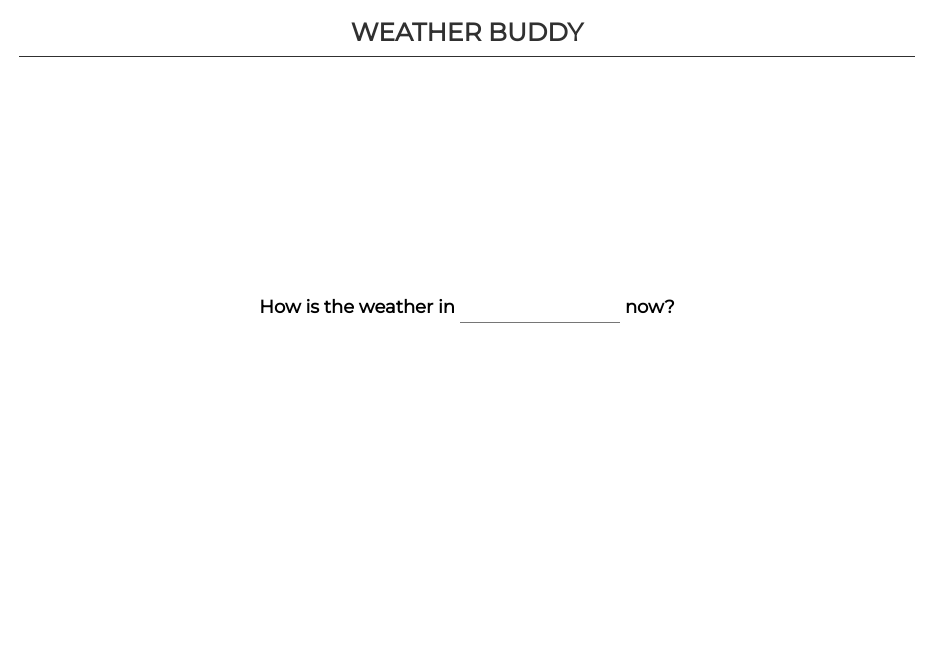
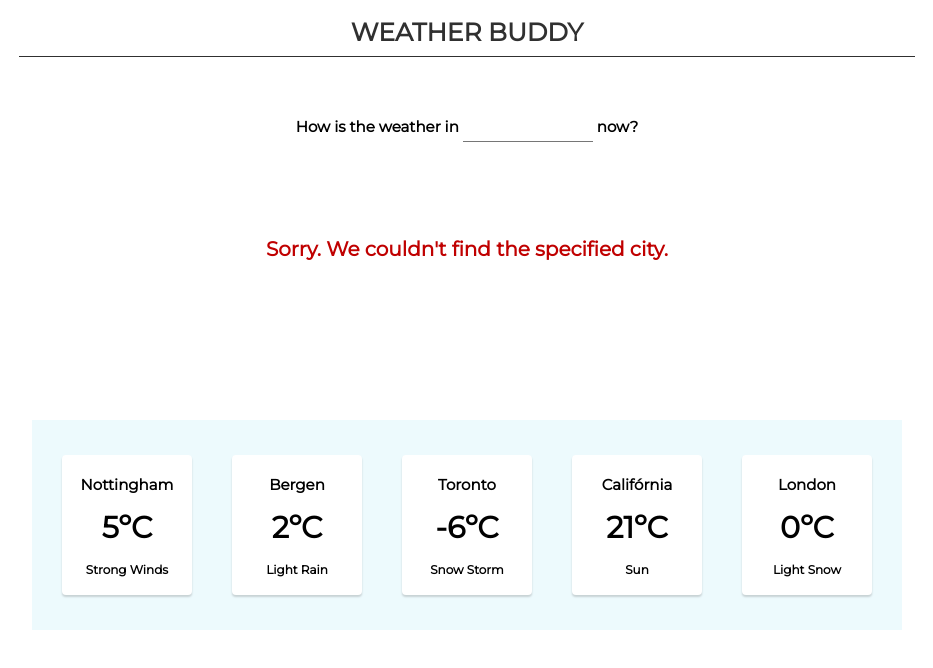
Before and after one commit to rarycoringa/weather-buddy-app, a React (Create React App) app: page / in a window 1280 px wide. Shown: the top 668 px of the page, without its empty margins (173-1106 px from the left). Built offline with nearby package versions, Linux system fonts and the light colour scheme.

Commit message:
Remove title file component and reorganize components

```diff
--- a/src/App.css
+++ b/src/App.css
@@ -50,11 +50,15 @@ input:-webkit-autofill {
   -webkit-box-shadow: 0 0 0 30px white inset;
 }
 
-form.first {
+form.main {
   margin: 25% 0%;
 }
 
-form.first input {
+form.secondary {
+  margin: 5% 0%;
+}
+
+form.main input {
   font-size: 18px;
   height: 42px;
   width: 160px;
@@ -62,7 +66,7 @@ form.first input {
   margin: 0px 5px;
 }
 
-form.second input{
+form.secondary input{
   font-size: 15px;
   height: 40px;
   width: 130px;
@@ -88,9 +92,16 @@ form.second input{
   box-shadow: 0px 2px 2px rgba(48,48,48, 0.2);
 }
 
-.cities {
+.cards {
   align-items: center;
   display: inline-flex;
   padding: 15px 10px;
   background-color: #EDFAFD;
+  margin: 5% 0%;
 }
+
+.notfound {
+  height: 130px;
+  padding: 5px;
+  margin: 20px;
+}
--- a/src/components/Forms.jsx
+++ b/src/components/Forms.jsx
@@ -1,38 +1,21 @@
 import React from 'react';
 
-export class FirstCityForm extends React.Component {
-  constructor(props) {
-    super(props);
-    this.state = {value: ''};
-
-    this.handleChange = this.handleChange.bind(this);
-    this.handleSubmit = this.handleSubmit.bind(this);
-  }
-
-  handleChange(event) {
-    this.setState({value: event.target.value});
-  }
-
-  handleSubmit(event) {
-    alert('City: ' + this.state.value);
-
-  }
-
+export class MainWeatherForm extends React.Component {
   render() {
     return (
-      <form class="first" onSubmit={this.handleSubmit}>
+      <form class="main">
         <h2>How is the weather in</h2>
-        <input type="text" value={this.state.value} name="city" onChange={this.handleChange}/>
+        <input type="text" name="city"/>
         <h2>now?</h2>
       </form>
     );
   }
 }
 
-export class SecondCityForm extends React.Component {
+export class SecondaryWeatherForm extends React.Component {
   render() {
     return (
-      <form class="second">
+      <form class="secondary">
         <h3>How is the weather in</h3>
         <input type="text" name="city" />
         <h3>now?</h3>
--- a/src/components/Title.jsx
+++ /dev/null
@@ -1,11 +0,0 @@
-import React from 'react';
-
-export class Title extends React.Component {
-  render() {
-    return (
-      <div class="title">
-        <h1>WEATHER BUDDY</h1>
-      </div>
-    )
-  }
-}
--- a/src/components/Weather.jsx
+++ b/src/components/Weather.jsx
@@ -24,7 +24,7 @@ export class WeatherCard extends React.Component {
 export class WeatherCardsList extends React.Component {
   render() {
     return (
-      <div class="cities">
+      <div class="cards">
         <WeatherCard city="Nottingham" temp="5" weather="Strong Winds" />
         <WeatherCard city="Bergen" temp="2" weather="Light Rain" />
         <WeatherCard city="Toronto" temp="-6" weather="Snow Storm" />
@@ -38,7 +38,7 @@ export class WeatherCardsList extends React.Component {
 export class WeatherNotFound extends React.Component {
   render() {
     return (
-      <div>
+      <div class="notfound">
         <h2 class="error">Sorry. We couldn't find the specified city.</h2>
       </div>
     );
--- a/src/pages/IndexPage.jsx
+++ b/src/pages/IndexPage.jsx
@@ -1,14 +1,35 @@
 import React from 'react';
-import { Title } from '../components/Title';
-import { FirstCityForm, SecondCityForm} from '../components/Forms';
+import { MainWeatherForm, SecondaryWeatherForm } from '../components/Forms';
 import { WeatherCard, WeatherCardsList, WeatherNotFound } from '../components/Weather';
+
+class Title extends React.Component {
+  render() {
+    return (
+      <div class="title">
+        <h1>WEATHER BUDDY</h1>
+      </div>
+    );
+  }
+}
+
+class Content extends React.Component {
+  render () {
+    return (
+      <div>
+        <SecondaryWeatherForm />
+        <WeatherNotFound />
+        <WeatherCardsList />
+      </div>
+    );
+  }
+}
 
 export class IndexPage extends React.Component {
   render() {
     return (
       <div align="center">
         <Title />
-        <FirstCityForm />
+        <Content />
       </div>
     );
   }
```
